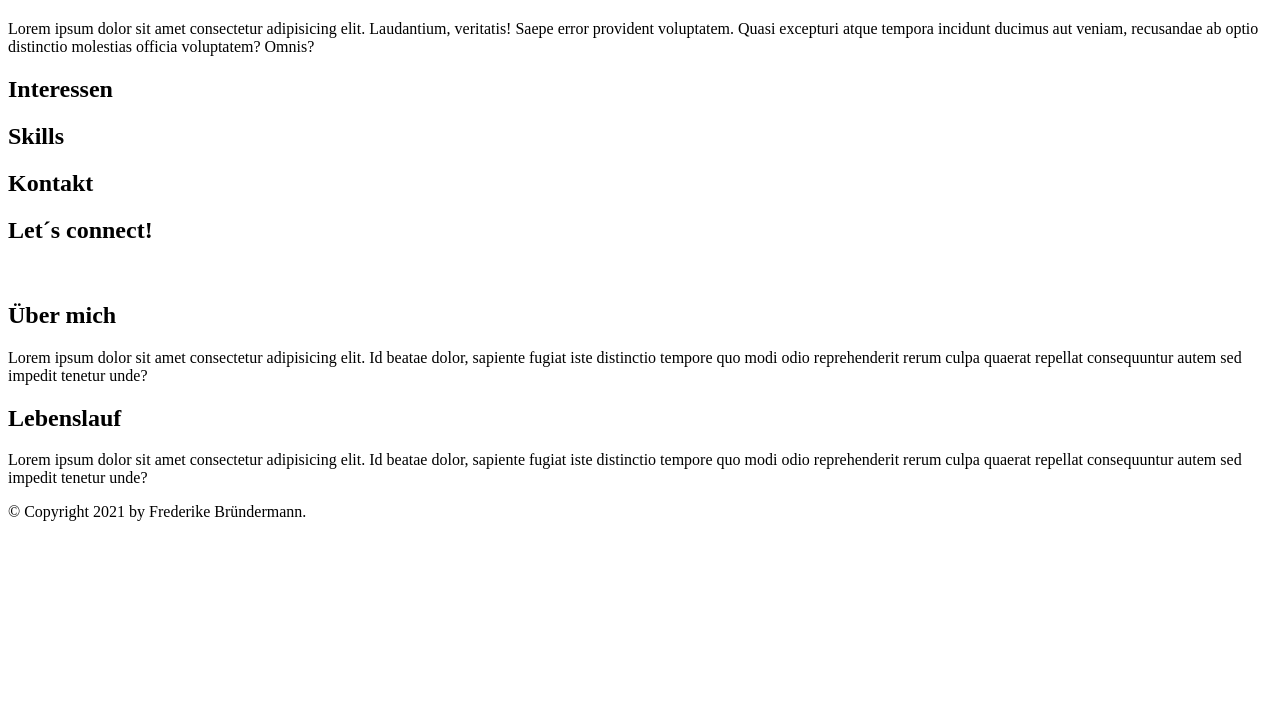
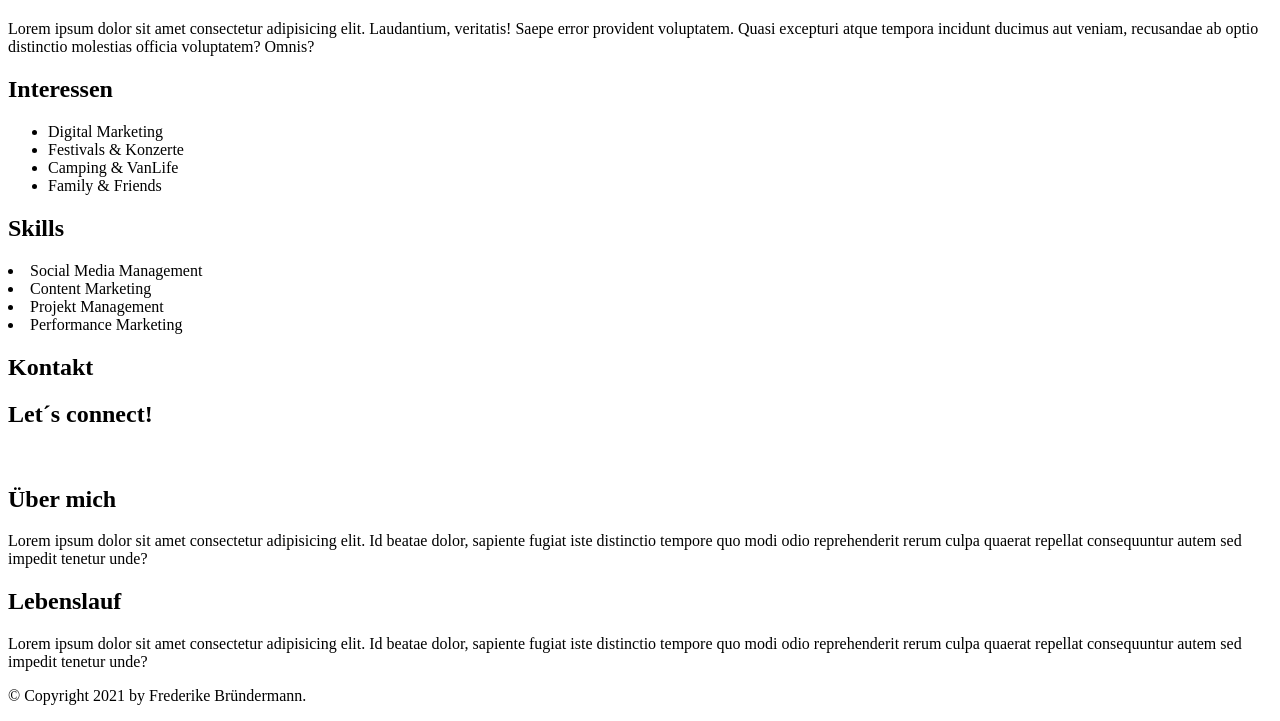
Before and after one commit to frederikebruendermann/personal-website, a plain HTML site: page index.html in a window 1280 px wide. Shown: the part 828-1549 px from the top of the page. Before the commit the page ends 1365 px from the top, so only its background shows below. Drawn offline with Linux system fonts and the light colour scheme.

Commit message:
Adding interests and skills

```diff
--- a/index.html
+++ b/index.html
@@ -29,7 +29,17 @@
         </section>
         <section id="interessen">
             <h2>Interessen</h2>
+            <ul>
+                <li>Digital Marketing</li>
+                <li>Festivals & Konzerte</li>
+                <li>Camping & VanLife</li>
+                <li>Family & Friends</li>
+            </ul>
             <h2>Skills</h2>
+            <li>Social Media Management</li>
+            <li>Content Marketing</li>
+            <li>Projekt Management</li>
+            <li>Performance Marketing</li>
         </section>
         <section id="kontakt">
             <h2>Kontakt</h2>
```
